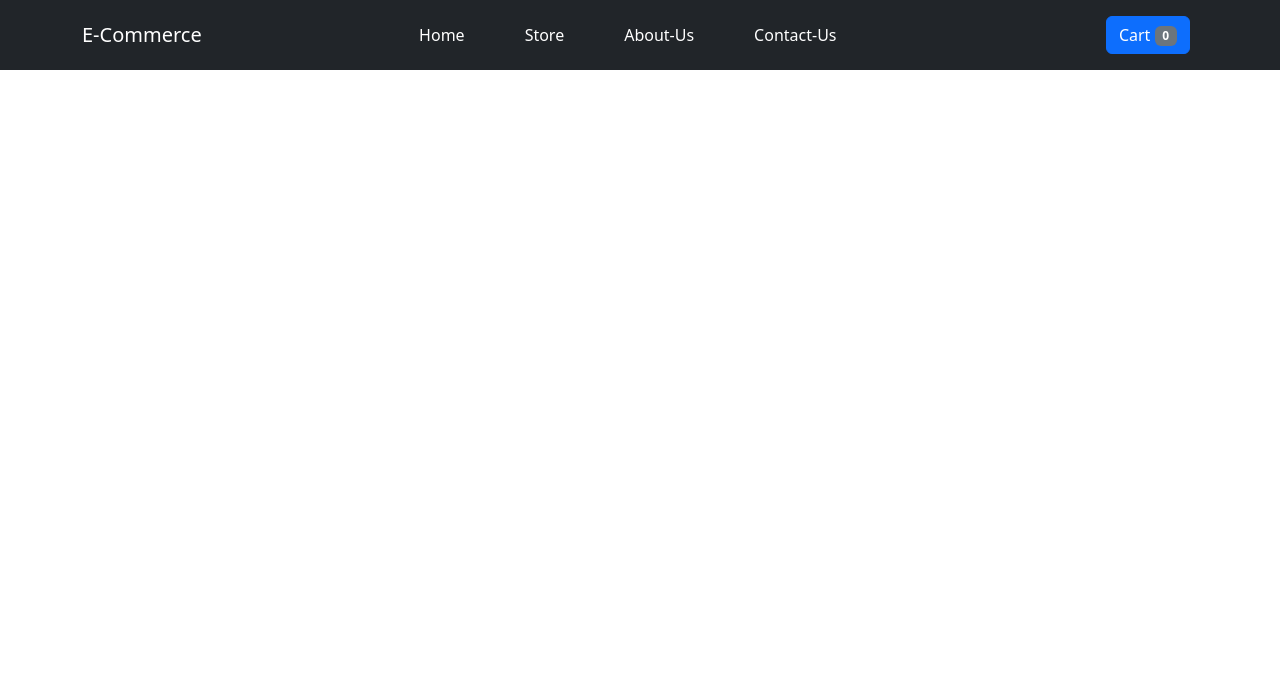
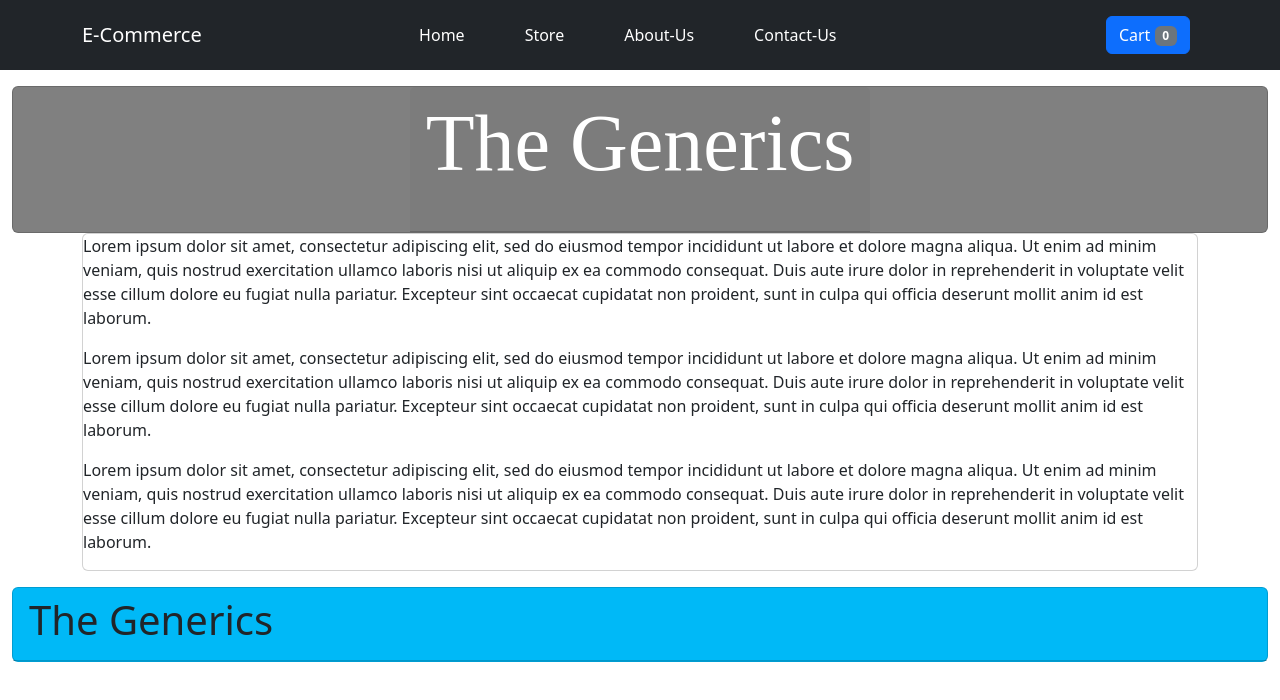
Before and after one commit to AzmatKhan12/E.Commerce-App, a React (Create React App) app in the folder e-commerce/: page /about in a window 1280 px wide. Shown: the top 700 px of the page. Built offline with nearby package versions, Linux system fonts and the light colour scheme.

Commit message:
product details

```diff
--- a/e-commerce/src/App.js
+++ b/e-commerce/src/App.js
@@ -1,13 +1,16 @@
 
-import { Route, Redirect } from 'react-router-dom';
+import { Route, Redirect ,Switch} from 'react-router-dom';
 import React,{Fragment,useState} from 'react';
 import NavBar from './Components/Layout/NavBar';
 import Store from './Components/Store/Store';
+import ProductDetails from './Components/Store/ProductDetails';
 import BtnCart from './Components/Button/BtnCart';
 import Cart from './Components/Cart/Cart';
 import CartProvider from './Components/ContexApi/CartProvider';
 import Home from './Components/Home/Home';
 import ContactUs from './Components/ContactUs/ContactUs';
+import About from './Components/About/About';
+
 
 const App =() => {
  const [isShown , setIsShown] = useState(false);
@@ -49,20 +52,6 @@ const App =() => {
     fetchMoviesHandler();
   }, [fetchMoviesHandler]);*/
 
-  async function addDetailsHandler(details) {
-    const response = await fetch(
-      "https://e-commerce-ca6c1-default-rtdb.asia-southeast1.firebasedatabase.app/customer.json",
-      {
-        method: "POST",
-        body: JSON.stringify(details),
-        headers: {
-          "Content-Type": "application/json",
-        },
-      }
-    );
-    const data = await response.json();
-    console.log(data);
-  }
 
 
   const ShowCartHandlar = () => {
@@ -88,15 +77,26 @@ const App =() => {
           />
         </header>
         <main>
+          <Switch>
+            <Route path="/" exact>
+              <Redirect to="/Home" />
+            </Route>
             <Route path="/Home">
               <Home />
             </Route>
-          <Route path="/store">
+            <Route path="/store" exact>
               <Store />
             </Route>
+            <Route path="/store/:productId">
+              <ProductDetails />
+            </Route>
+            <Route path="/about">
+              <About />
+            </Route>
             <Route path="/contact">
-            <ContactUs onContact={addDetailsHandler} />
+              <ContactUs />
             </Route>
+          </Switch>
         </main>
       </Fragment>
     </CartProvider>
--- a/e-commerce/src/Components/About/About.js
+++ b/e-commerce/src/Components/About/About.js
@@ -1,9 +1,51 @@
-import React from "react";
-
+import React ,{Fragment}from "react";
+import Heading from "../Store/Heading";
+import Footer from "../Store/Footer";
+import { Container,Card } from "react-bootstrap";
 
 const About = props =>{
     return (
-      <h7> About</h7>
+      <Fragment>
+        <header>
+          <Heading Heading={"The Generics"} />
+        </header>
+        <mai>
+          <Container>
+            <Card>
+              <p>
+                Lorem ipsum dolor sit amet, consectetur adipiscing elit, sed do
+                eiusmod tempor incididunt ut labore et dolore magna aliqua. Ut
+                enim ad minim veniam, quis nostrud exercitation ullamco laboris
+                nisi ut aliquip ex ea commodo consequat. Duis aute irure dolor
+                in reprehenderit in voluptate velit esse cillum dolore eu fugiat
+                nulla pariatur. Excepteur sint occaecat cupidatat non proident,
+                sunt in culpa qui officia deserunt mollit anim id est laborum.
+              </p>
+              <p>
+                Lorem ipsum dolor sit amet, consectetur adipiscing elit, sed do
+                eiusmod tempor incididunt ut labore et dolore magna aliqua. Ut
+                enim ad minim veniam, quis nostrud exercitation ullamco laboris
+                nisi ut aliquip ex ea commodo consequat. Duis aute irure dolor
+                in reprehenderit in voluptate velit esse cillum dolore eu fugiat
+                nulla pariatur. Excepteur sint occaecat cupidatat non proident,
+                sunt in culpa qui officia deserunt mollit anim id est laborum.
+              </p>
+              <p>
+                Lorem ipsum dolor sit amet, consectetur adipiscing elit, sed do
+                eiusmod tempor incididunt ut labore et dolore magna aliqua. Ut
+                enim ad minim veniam, quis nostrud exercitation ullamco laboris
+                nisi ut aliquip ex ea commodo consequat. Duis aute irure dolor
+                in reprehenderit in voluptate velit esse cillum dolore eu fugiat
+                nulla pariatur. Excepteur sint occaecat cupidatat non proident,
+                sunt in culpa qui officia deserunt mollit anim id est laborum.
+              </p>
+            </Card>
+          </Container>
+        </mai>
+        <footer>
+          <Footer title={"The Generics"} />
+        </footer>
+      </Fragment>
     );
 }
 
--- a/e-commerce/src/Components/ContactUs/ContactUs.js
+++ b/e-commerce/src/Components/ContactUs/ContactUs.js
@@ -1,5 +1,6 @@
 import React,{useRef} from "react";
-import classes from './Contact.module.css';
+import classes from './ContactUs.module.css';
+import { Card, Container } from "react-bootstrap";
 const ContactUs = props =>{
 
     const nameRef = useRef("");
@@ -9,17 +10,34 @@ const ContactUs = props =>{
     function submitHandler(event) {
       event.preventDefault();
 
-      // could add validation here...
-
-      const details = {
+      // could add validation here..
+      const userDetails = {
         name: nameRef.current.value,
         email: emailRef.current.value,
         number: numberRef.current.value,
       };
 
-       props.onContact(details);
+
     }
+    //  addDetailsHandler(userDetails);
+    async function addDetailsHandler(...userDetails) {
+      const response = await fetch(
+        "https://e-commerce-ca6c1-default-rtdb.asia-southeast1.firebasedatabase.app/customer.json",
+        {
+          method: "POST",
+          body: JSON.stringify(userDetails),
+          headers: {
+            "Content-Type": "application/json",
+          },
+        }
+      );
+      const data = await response.json();
+      console.log(data);
+    }
+
     return (
+      <Container className="mt-4" >
+        <Card style={{ width: "50rem", marginLeft: "16rem" }}>
           <form onSubmit={submitHandler}>
             <div className={classes.control}>
               <label htmlFor="name">Name</label>
@@ -37,6 +55,8 @@ const ContactUs = props =>{
 
             <button>Submit</button>
           </form>
+        </Card>
+      </Container>
     );
 }
 export default ContactUs;
--- a/e-commerce/src/Components/ContactUs/ContactUs.module.css
+++ b/e-commerce/src/Components/ContactUs/ContactUs.module.css
@@ -6,7 +6,7 @@
   display: block;
   font-weight: bold;
   margin-bottom: 0.5rem;
-  text-align: center;
+  text-align: left;
 }
 
 .control input,
--- /dev/null
+++ b/e-commerce/src/Components/Store/ProductDetails.js
@@ -0,0 +1,19 @@
+import React from "react";
+import { useParams } from "react-router-dom";
+import Items from "./items";
+
+const ProductDetails = props=>{
+    const param =useParams()
+    console.log(param.productId)
+    return (
+      <section>
+        <p>
+          <h1>Product details</h1>
+        </p>
+        <p>{param.productId}</p>
+        <Items />
+      </section>
+    );
+}
+
+export default ProductDetails;
--- a/e-commerce/src/Components/Store/Store.js
+++ b/e-commerce/src/Components/Store/Store.js
@@ -4,7 +4,8 @@ import { Data } from "../../utils/Data";
 import Items from "./items";
 import Footer from "./Footer";
 
-const Store = props =>{
+
+const Store = () =>{
   const product = Data.map((item) => (
     <Items
     id={item.id}
--- a/e-commerce/src/utils/Data.js
+++ b/e-commerce/src/utils/Data.js
@@ -1,4 +1,5 @@
 /** @format */
+
 
   export const Data = [
     {
```
Also changed, not shown: e-commerce/src/Components/Store/items.js (+4 -6 lines). Lines whose indentation alone changed are shown as unchanged.
